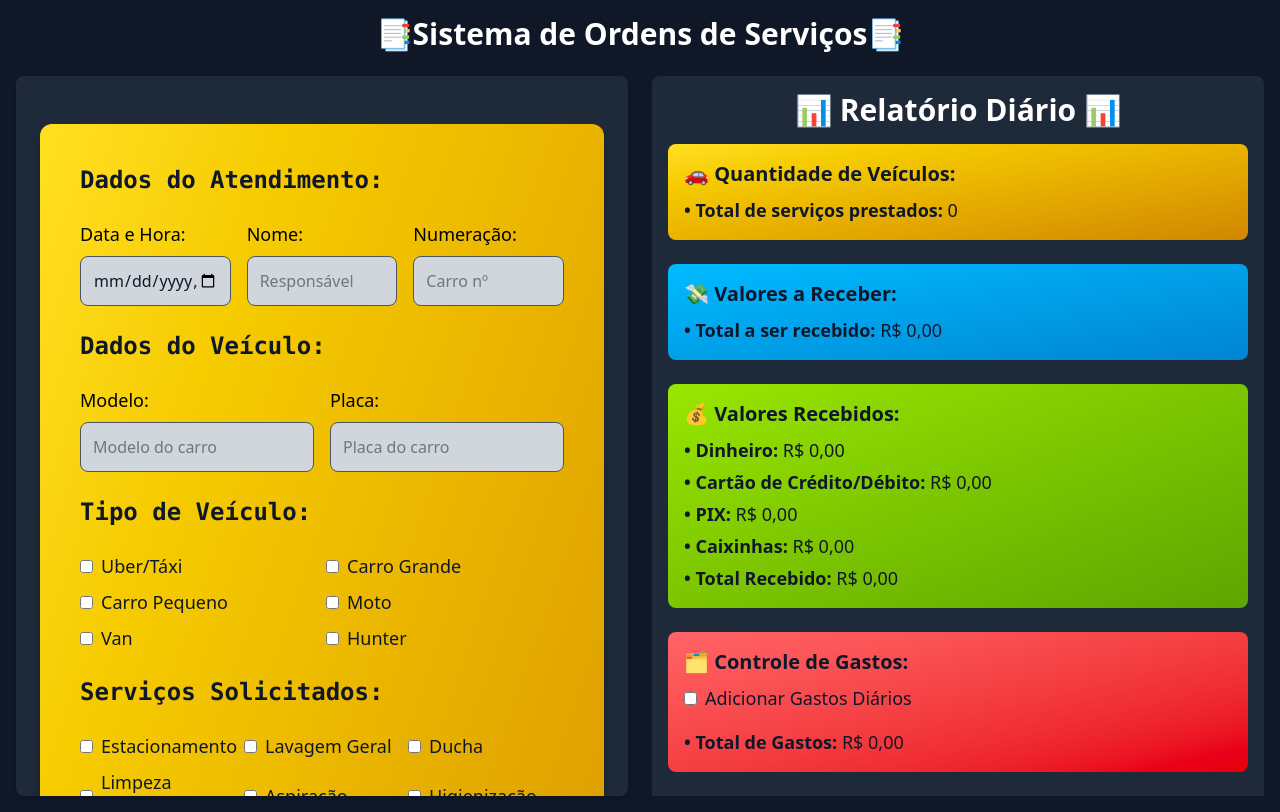
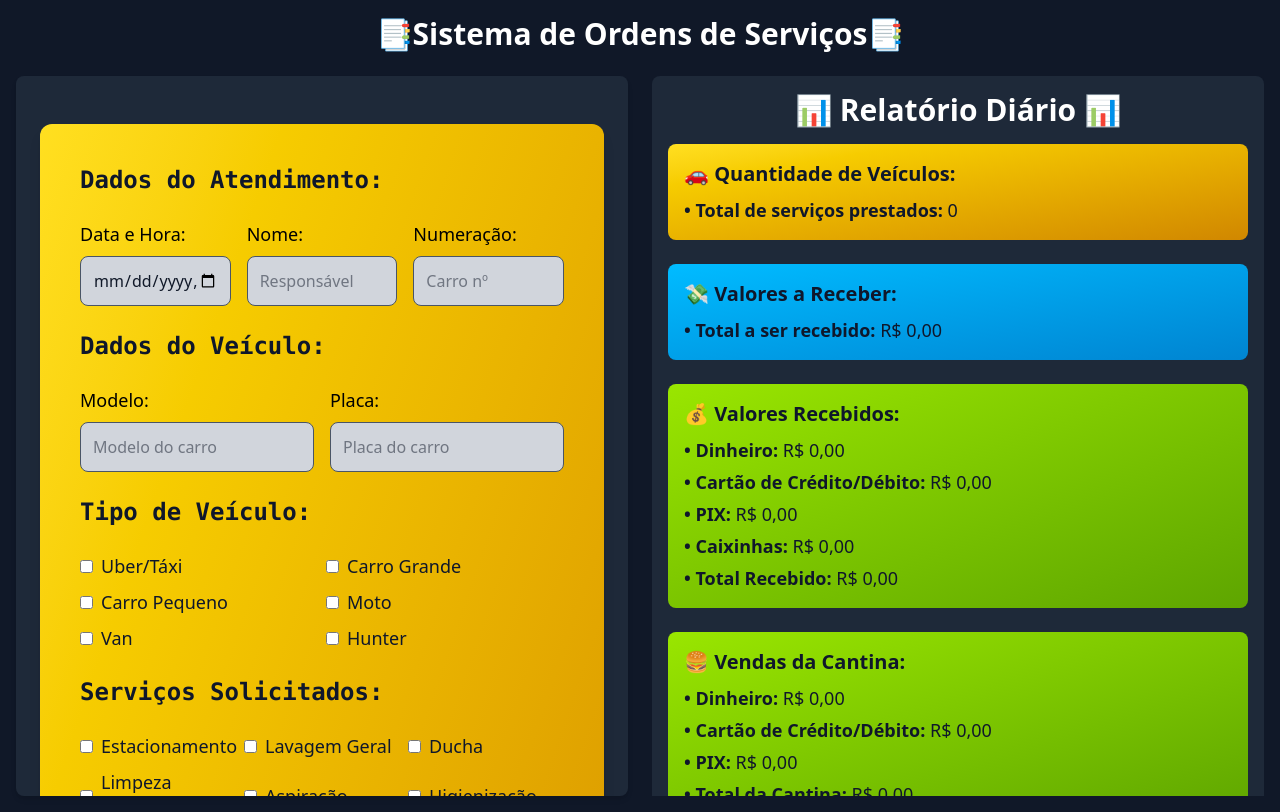
Before and after one commit to DaviSoares-1/gerenciador_de_servicos, a React (Vite) app: page / in a window 1280 px wide. Built offline with nearby package versions, Linux system fonts and the light colour scheme.

Commit message:
Controle de Gastos section text-white style added, Vendas da Cantina section added to Daily Values Report

```diff
--- a/src/components/RelatorioDiario.jsx
+++ b/src/components/RelatorioDiario.jsx
@@ -102,6 +102,34 @@ function RelatorioDiario() {
 		}
 	}, [orders])
 
+	const valoresCantina = useMemo(() => {
+		const totaisCantina = {
+			Dinheiro: 0,
+			"Cartão de Crédito/Débito": 0,
+			PIX: 0
+		}
+
+		const ordensPersistentes =
+			JSON.parse(localStorage.getItem("ordensPersistentes")) || {}
+
+		Object.values(ordensPersistentes).forEach((order) => {
+			if (
+				order.formaPagamento &&
+				totaisCantina.hasOwnProperty(order.formaPagamento)
+			) {
+				totaisCantina[order.formaPagamento] += parseFloat(order.cantina || 0)
+			}
+		})
+
+		return {
+			...totaisCantina,
+			total:
+				totaisCantina.Dinheiro +
+				totaisCantina["Cartão de Crédito/Débito"] +
+				totaisCantina.PIX
+		}
+	}, [orders])
+
 	const totalGastos = gastos.reduce((acc, g) => acc + g.valor, 0)
 	const totalServicosPrestados = orders.length + deletedOrders.length
 
@@ -194,9 +222,31 @@ function RelatorioDiario() {
 					</li>
 				</ul>
 			</div>
+			{/* Vendas da Cantina */}
+			<div className="bg-gradient-to-br from-lime-400 to-lime-600 rounded-lg p-4">
+				<h3 className="text-xl font-semibold mb-2">🍔 Vendas da Cantina:</h3>
+				<ul className="space-y-1">
+					<li>
+						<span className="font-bold">• Dinheiro: </span>
+						{formatarBRL(valoresCantina.Dinheiro)}
+					</li>
+					<li>
+						<span className="font-bold">• Cartão de Crédito/Débito: </span>
+						{formatarBRL(valoresCantina["Cartão de Crédito/Débito"])}
+					</li>
+					<li>
+						<span className="font-bold">• PIX: </span>
+						{formatarBRL(valoresCantina.PIX)}
+					</li>
+					<li>
+						<span className="font-bold">• Total da Cantina: </span>
+						{formatarBRL(valoresCantina.total)}
+					</li>
+				</ul>
+			</div>
 
 			{/* Controle de Gastos */}
-			<div className="bg-gradient-to-br from-red-400 to-red-600 rounded-lg p-4">
+			<div className="bg-gradient-to-br from-red-400 to-red-600 rounded-lg p-4 text-slate-200">
 				<h3 className="text-xl font-semibold mb-2">🗂️ Controle de Gastos:</h3>
 				<label className="flex items-center gap-2 mb-4">
 					<input
```
